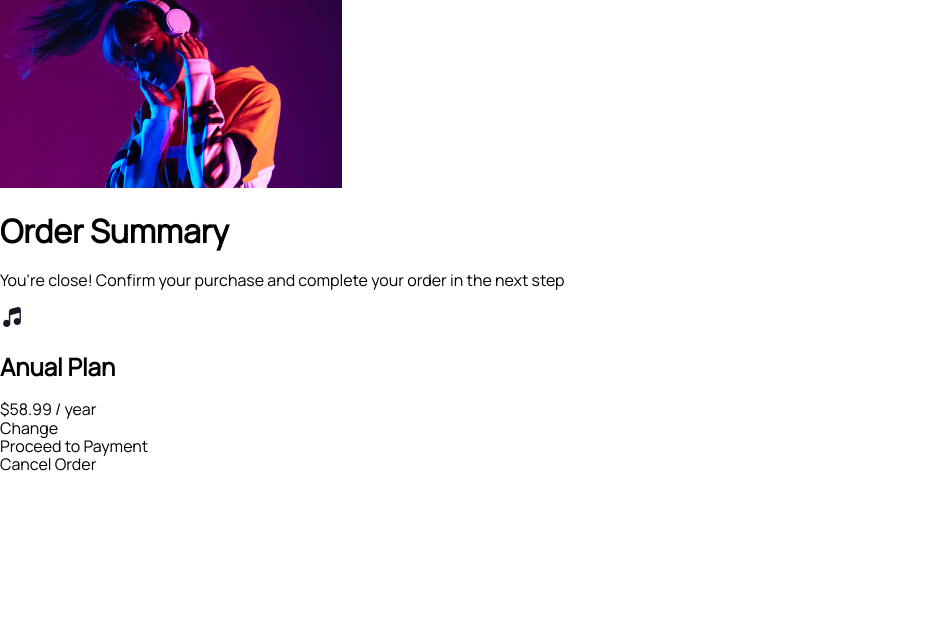
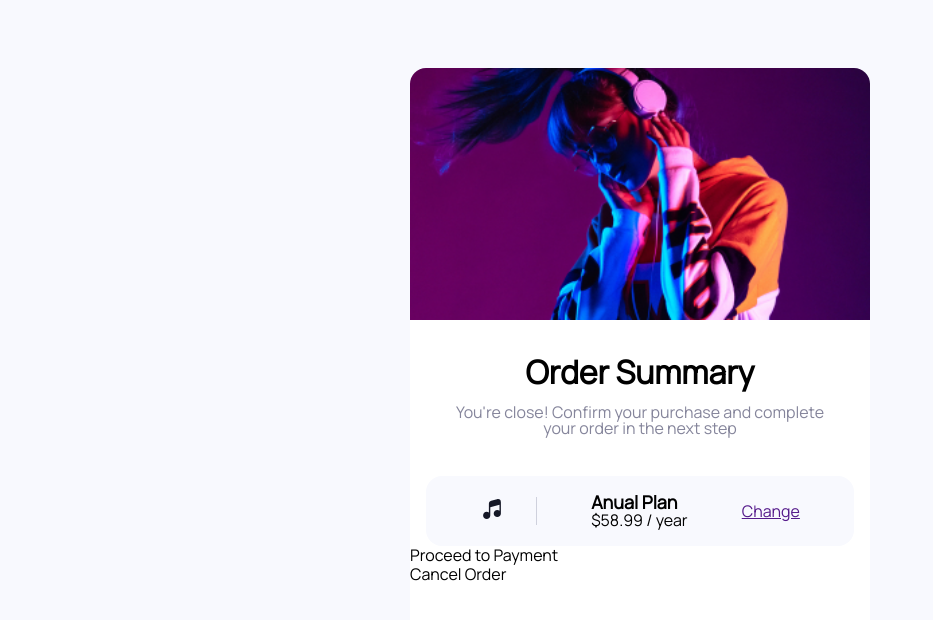
Before and after one commit to eriksleziona/invoacademy_Card_project, a website built with Vite: page index.html in a window 1280 px wide. Shown: the whole page, without its empty margins (0-933 px from the left). Built offline with nearby package versions, Linux system fonts and the light colour scheme.

Commit message:
Addind more styling  and stucure

```diff
--- a/index.html
+++ b/index.html
@@ -18,17 +18,19 @@
         <img src="public/images/AdobeStock_331830515 1.jpg" alt="women with headphones">
       </div>
       <div class="card-container__summary">
-        <h1>Order Summary</h1>
-        <p>You're close! Confirm your purchase and complete your order in the next step</p>
+        <div class="card-container__summary__title">
+          <h1 class="heading-1">Order Summary</h1>
+          <p class="body1">You're close! Confirm your purchase and complete your order in the next step</p>
+        </div>
         <div class="card-container__summary__product">
           <div class="card-container__summary__product__image">
             <img src="public/images/music.svg" alt="music note">
           </div>
           <div class="card-container__summary__product__text">
-            <h2>Anual Plan</h2>
+            <h2 class="heading-2">Anual Plan</h2>
             <span>$58.99 / year</span>
           </div>
-          <a>Change</a>
+          <a href="">Change</a>
         </div>
 
       </div>
--- a/src/global-styles/styles/root.scss
+++ b/src/global-styles/styles/root.scss
@@ -3,11 +3,12 @@
 /// For examples see Material Design color system: https://m2.material.io/design/color/the-color-system.html
 
 :root {
-    --bacground-color: #F8F9FE;
+    --background-color: #F8F9FE;
     --title-color: #151827;
     --primary-color: #680262;
     --body-color: #85859B;
     --stroke-color: #CFD1DD;
     --white-color: #FFF;
+    --border-radius-card: 16px
 
 }
--- a/src/pages/home-page/styles/home-page.scss
+++ b/src/pages/home-page/styles/home-page.scss
@@ -2,4 +2,95 @@
 /// Here we import all the Styles files we need for our Homepage.
 ///
 
-@import '../../../global-styles/style.scss'
+@import '../../../global-styles/style.scss';
+
+
+#home-page {
+    height: 100vh;
+    width: 100%;
+    background-color: var(--background-color);
+    display: flex;
+    align-items: center;
+
+}
+
+.heading {
+
+    &-1{
+        margin: 0;
+        font-size: 32px;
+        font-weight: 700;
+        line-height: 32px;
+        letter-spacing: 0%;
+    }
+
+    &-2 {
+        margin: 0;
+        font-size: 18px;
+        line-height: 18px;
+        font-weight: 700;
+        letter-spacing: 0;
+    }
+
+}
+
+.body1 {
+    margin: 16px 0 0 0;
+    font-size: 16px;
+    line-height: 16px;
+    letter-spacing: -1%;
+    color:  var(--body-color);
+
+}
+
+
+.card-container {
+    background-color: var(--white-color);
+    width: 460px;
+    height: 665px;
+    margin: auto auto;
+    border-radius: var(--border-radius-card) ;
+    &__image {
+        img{
+        width: 100%;
+        height: auto;
+        border-radius: var(--border-radius-card) var(--border-radius-card) 0 0;
+        }
+
+    }
+
+    &__summary {
+        margin-top: 32px;
+        display: flex;
+        flex-direction: column;
+        gap: 40px;
+        & &__title {
+            text-align: center;
+            margin:  0 39.5px;
+        }
+
+
+        & &__product {
+
+            display: flex;
+            background-color: var(--background-color);
+            border-radius: var(--border-radius-card);
+            margin: 0 16px;
+            flex-direction: row;
+            justify-content: space-evenly;
+            align-items: center;
+
+            &__image {
+                height: 100%;
+                border-right: 1px solid var(--stroke-color);
+                img {
+                    margin-right: 32px;
+                }
+            }
+
+            &__text {
+                margin: 17px 0;
+            }
+        }
+    }
+}
```
